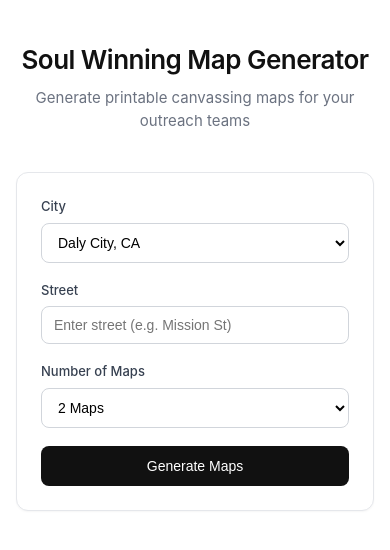
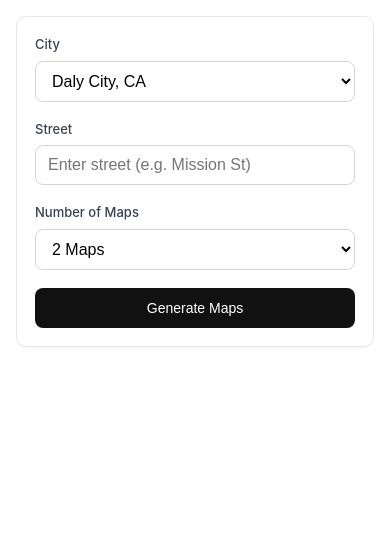
Before and after one commit to michalp24/map-canvas-generator, a Next.js app: page / in a window 390 px wide. Shown: the top 550 px of the page. Built offline with nearby package versions, Linux system fonts and the light colour scheme.

Commit message:
Improve embedded mobile layout

```diff
--- a/app/globals.css
+++ b/app/globals.css
@@ -16,25 +16,7 @@ body {
 .container {
   max-width: 720px;
   margin: 0 auto;
-  padding: 60px 20px;
-}
-
-/* ========== HERO ========== */
-.hero {
-  text-align: center;
-  margin-bottom: 40px;
-}
-
-.hero h1 {
-  font-size: 32px;
-  font-weight: 600;
-  letter-spacing: -0.02em;
-  margin-bottom: 8px;
-}
-
-.hero p {
-  font-size: 15px;
-  color: #6b7280;
+  padding: 32px 20px;
 }
 
 /* ========== CARD ========== */
@@ -64,7 +46,7 @@ select {
   padding: 10px 12px;
   border-radius: 8px;
   border: 1px solid #d1d5db;
-  font-size: 14px;
+  font-size: 16px;
   background: #fff;
   transition: border 0.2s ease, box-shadow 0.2s ease;
 }
@@ -79,7 +61,7 @@ select:focus {
   padding: 10px 12px;
   border-radius: 8px;
   border: 1px solid #d1d5db;
-  font-size: 14px;
+  font-size: 16px;
   transition: border 0.2s ease, box-shadow 0.2s ease;
 }
 
@@ -129,6 +111,28 @@ select:focus {
   background: #fff;
 }
 
+.pdf-actions {
+  display: flex;
+  gap: 10px;
+  padding: 12px;
+  border-bottom: 1px solid #e5e7eb;
+}
+
+.pdf-action {
+  flex: 1;
+  display: inline-flex;
+  align-items: center;
+  justify-content: center;
+  min-height: 42px;
+  padding: 10px 14px;
+  border: 1px solid #d1d5db;
+  border-radius: 8px;
+  color: #111;
+  font-size: 14px;
+  font-weight: 500;
+  text-decoration: none;
+}
+
 .preview-status {
   display: grid;
   place-items: center;
@@ -140,15 +144,34 @@ select:focus {
 .pdf-frame {
   display: block;
   border: 0;
+  height: min(70vh, 640px);
 }
 
 /* ========== RESPONSIVE ========== */
 @media (max-width: 600px) {
   .container {
-    padding: 40px 16px;
+    padding: 16px;
   }
 
-  .hero h1 {
-    font-size: 26px;
+  .card {
+    padding: 18px;
+    border-radius: 10px;
+  }
+
+  .preview {
+    margin-top: 24px;
+  }
+
+  .preview-box {
+    border-radius: 10px;
+  }
+
+  .pdf-actions {
+    display: grid;
+    grid-template-columns: 1fr;
+  }
+
+  .pdf-frame {
+    display: none;
   }
 }
--- a/app/page.js
+++ b/app/page.js
@@ -50,11 +50,6 @@ export default function Home() {
 
   return (
     <div className="container">
-
-      <div className="hero">
-        <h1>Soul Winning Map Generator</h1>
-        <p>Generate printable canvassing maps for your outreach teams</p>
-      </div>
 
       <div className="card">
 
--- a/components/PDFPreview.js
+++ b/components/PDFPreview.js
@@ -48,6 +48,15 @@ export default function PDFPreview({ maps }) {
   if (!pdfUrl) return <div className="preview-status">Preparing PDF...</div>;
 
   return (
+    <>
+      <div className="pdf-actions">
+        <a className="pdf-action" href={pdfUrl} target="_blank" rel="noreferrer">
+          Open PDF
+        </a>
+        <a className="pdf-action" href={pdfUrl} download="soul-winning-map.pdf">
+          Download PDF
+        </a>
+      </div>
       <iframe
         title="Soul Winning Map PDF Preview"
         src={pdfUrl}
@@ -55,5 +64,6 @@ export default function PDFPreview({ maps }) {
         height="500"
         className="pdf-frame"
       />
+    </>
   );
 }
```
Lines whose indentation alone changed are shown as unchanged.
